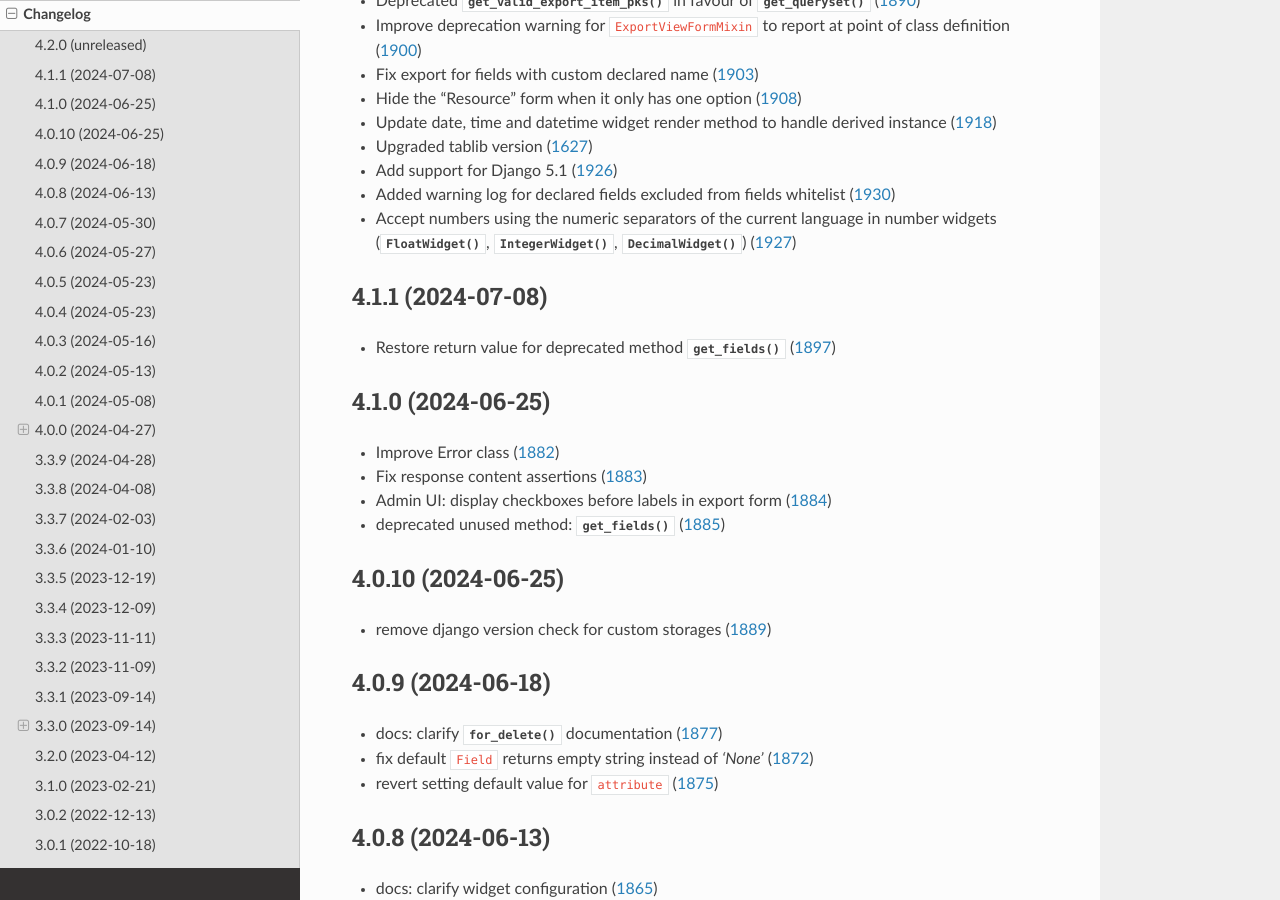
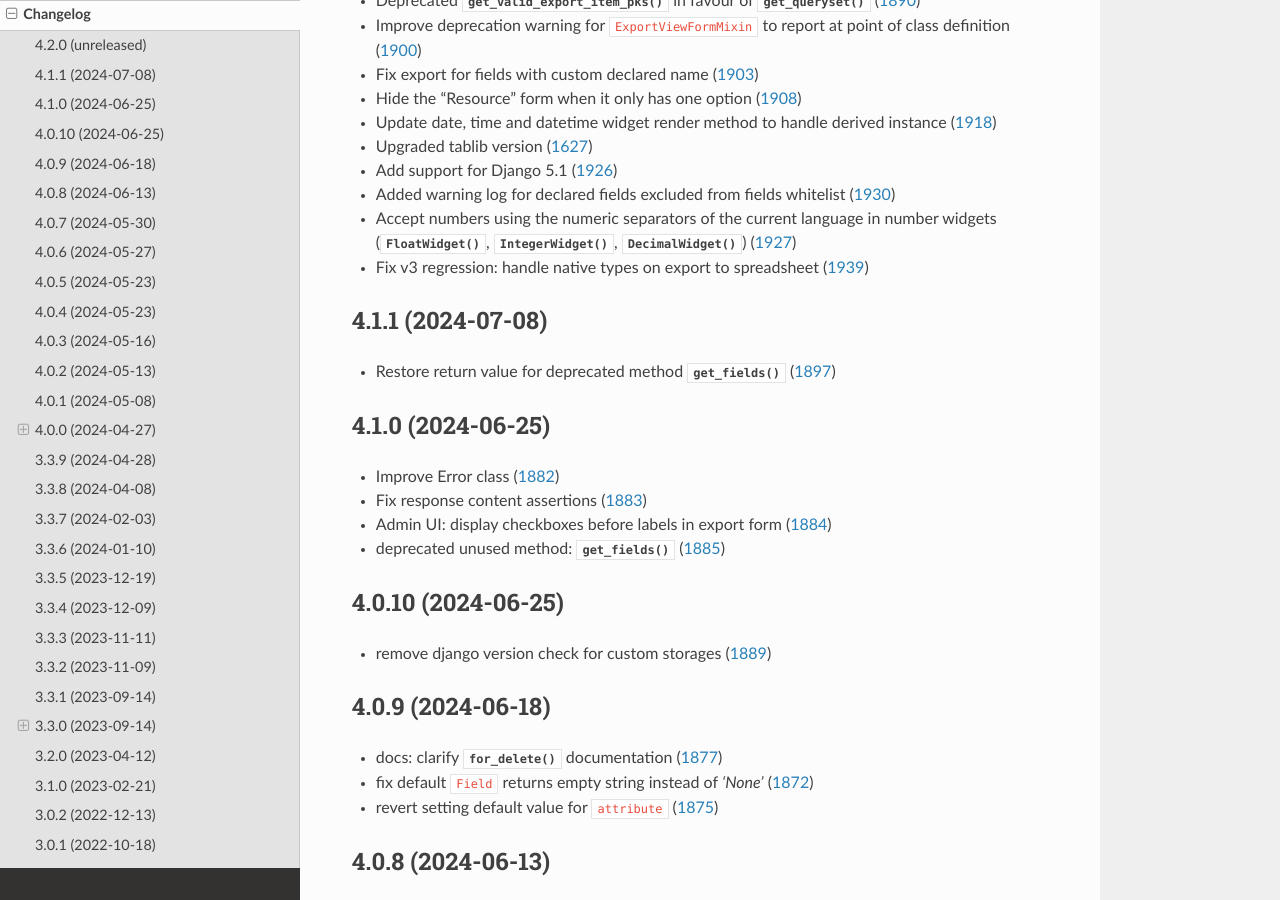
Before and after one commit to django-import-export/django-import-export, a Sphinx documentation site: the page built from docs/changelog.rst, in a window 1280 px wide and 900 px high, scrolled down 352 px. Built offline with Sphinx 7.4.7 and the Read the Docs theme 2.0.0, drawn with Linux system fonts in a browser that asks for light colours; pages that are not in the unit, such as notebooks, are missing from menus; the version number could not be read and is left out.

Commit message:
updated changelog

```diff
--- a/docs/changelog.rst
+++ b/docs/changelog.rst
@@ -4,7 +4,6 @@ Changelog
 .. warning::
 
     Version 4 introduces breaking changes.  Please refer to :doc:`release notes<release_notes>`.
-
 
 4.2.0 (unreleased)
 ------------------
@@ -19,6 +18,7 @@ Changelog
 - Add support for Django 5.1 (`1926 <https://github.com/django-import-export/django-import-export/issues/1926>`_)
 - Added warning log for declared fields excluded from fields whitelist (`1930 <https://github.com/django-import-export/django-import-export/issues/1930>`_)
 - Accept numbers using the numeric separators of the current language in number widgets (:meth:`~import_export.widgets.FloatWidget`, :meth:`~import_export.widgets.IntegerWidget`, :meth:`~import_export.widgets.DecimalWidget`) (`1927 <https://github.com/django-import-export/django-import-export/issues/1927>`_)
+- Fix v3 regression: handle native types on export to spreadsheet (`1939 <https://github.com/django-import-export/django-import-export/issues/1939>`_)
 
 4.1.1 (2024-07-08)
 ------------------
```
